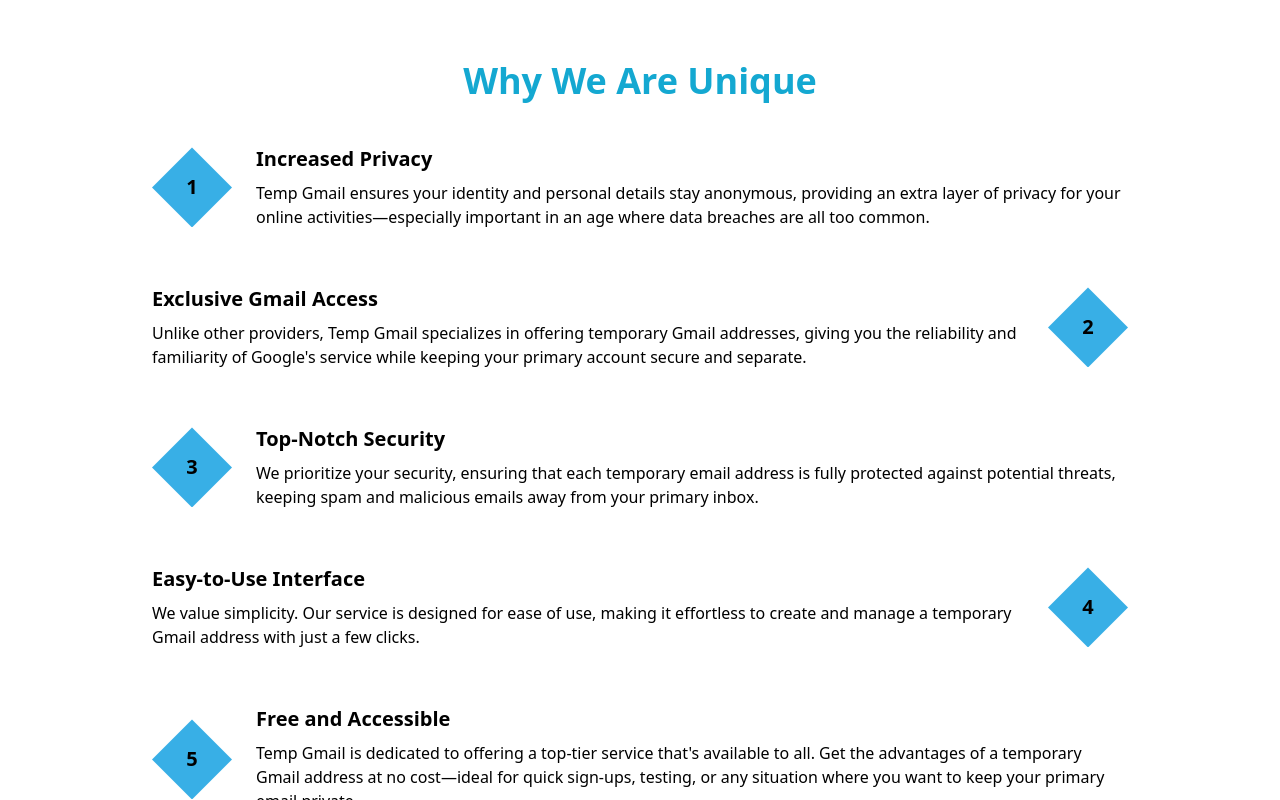
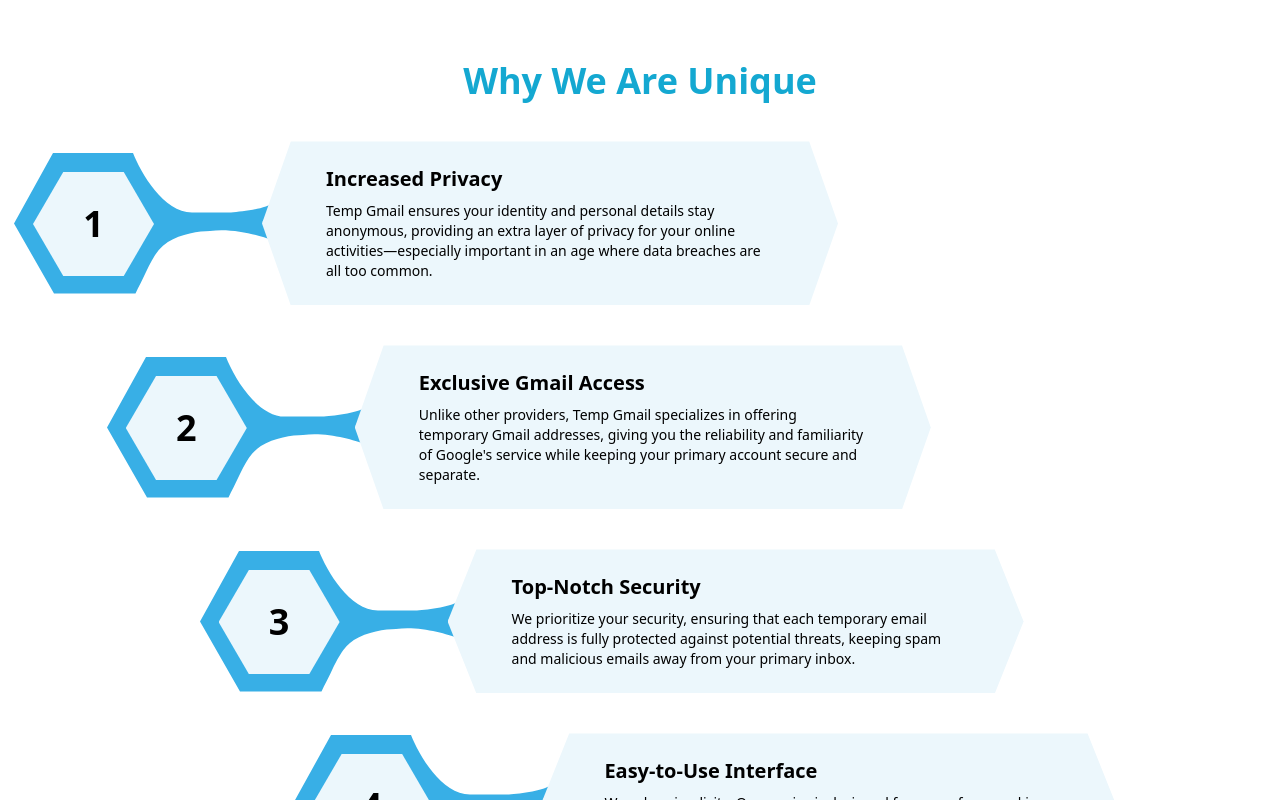
Before and after one commit to bhavin3206/temp-gmail, a React (Vite) app in the folder frontend/: page /about-us in a window 1280 px wide. Shown: the part 1380-2180 px from the top of the page. Built offline with nearby package versions, Linux system fonts and the light colour scheme.

Commit message:
about design update

```diff
--- /dev/null
+++ b/frontend/public/svg/UniHexagonSVG.jsx
@@ -0,0 +1,19 @@
+const UniHexagonSVG = ({ className }) => {
+  return (
+    <svg
+      width="260"
+      height="141"
+      viewBox="0 0 260 141"
+      fill="none"
+      xmlns="http://www.w3.org/2000/svg"
+      className={className}
+    >
+      <path
+        d="M39 0L0 70.5L40 140.5H121.5C123.086 137.116 124.824 133.657 126.584 130.301C134.301 115.586 139.844 98.0008 153.874 89.1001C166.991 80.7795 185.252 78.1075 196 78C218.8 74.8 246.5 82.6667 257.5 87L248.5 69L259.5 49.5C253.5 55.5 228.667 58.6667 217 59.5H180C150.8 61.5 127.167 20.6667 119 0H39Z"
+        fill="#38AFE6"
+      />
+    </svg>
+  );
+};
+
+export default UniHexagonSVG;
--- a/frontend/src/components/About/about-us.jsx
+++ b/frontend/src/components/About/about-us.jsx
@@ -1,3 +1,4 @@
+import UniHexagonSVG from "@public/svg/UniHexagonSVG";
 import SectionTopSVG from "@public/svg/SectionTopSVG";
 import SectionBottomSVG from "@public/svg/SectionBottomSVG";
 
@@ -142,35 +143,42 @@
 
       <section className="py-10 md:py-20">
         <div className="container">
-          <div className="text-center mb-5">
+          <div className="text-center mb-10">
             <h3 className="text-2xl sm:text-3xl md:text-4xl font-extrabold text-center text-primary-foreground">
               Why We Are Unique
             </h3>
           </div>
 
-          <div className="space-y-2">
-            {UniqueSection.map((key, index) => (
-              <article
-                key={index}
-                className={`flex flex-col md:items-center gap-6 mx-auto max-w-5xl ${
-                  index % 2 === 0 ? "md:flex-row" : "md:flex-row-reverse"
-                } p-6 rounded-lg transition-all duration-300 hover:shadow-lg`}
+          <div className="space-y-10">
+            {UniqueSection.map((item) => (
+              <div
+                key={item.number}
+                className={`flex flex-col md:flex-row md:items-center transition-all duration-300 hover:scale-[1.02] ${
+                  item.number === "2"
+                    ? "lg:ml-[calc(6vw_+_1rem)]"
+                    : item.number === "3"
+                    ? "lg:ml-[calc(12vw_+_2rem)]"
+                    : item.number === "4"
+                    ? "lg:ml-[calc(18vw_+_3rem)]"
+                    : item.number === "5"
+                    ? "lg:ml-[calc(24vw_+_4rem)]"
+                    : ""
+                }`}
               >
-                <div className="shrink-0">
-                  <div
-                    className="bg-[#38AFE6] p-4 text-black font-semibold text-xl flex justify-center items-center size-20"
-                    style={{ clipPath: "polygon(50% 0%, 100% 50%, 50% 100%, 0% 50%)" }}
-                  >
-                    {key.number}
+                <div className="relative">
+                  <UniHexagonSVG className={"hidden md:block"} />
+                  <div className="bg-primary left-[19px] top-[19px] absolute w-[121px] h-[104px] flex items-center justify-center text-4xl font-semibold [clip-path:polygon(25%_0%,_75%_0%,_100%_50%,_75%_100%,_25%_100%,_0%_50%)]">
+                    {item.number}
                   </div>
                 </div>
 
-                <div className="space-y-2">
-                  <h5 className="text-lg lg:text-xl font-semibold text-black ">{key.title}</h5>
-
-                  <p>{key.description}</p>
+                <div
+                  className={`bg-primary max-w-xl px-16 py-6 space-y-2 -translate-x-3 [clip-path:polygon(5%_0%,_95%_0%,_100%_50%,_95%_100%,_5%_100%,_0%_50%)]`}
+                >
+                  <h5 className="text-lg lg:text-xl font-semibold text-black">{item.title}</h5>
+                  <p className="text-sm">{item.description}</p>
                 </div>
-              </article>
+              </div>
             ))}
           </div>
         </div>
--- a/frontend/src/index.css
+++ b/frontend/src/index.css
@@ -46,12 +46,6 @@
 
 .container {
   @apply mx-auto px-3.5;
-}
-
-@media (min-width: 992px) {
-  .clip-hexagon {
-    clip-path: polygon(5% 0%, 95% 0%, 100% 50%, 95% 100%, 5% 100%, 0% 50%);
-  }
 }
 
 .single-mail:hover {
```
